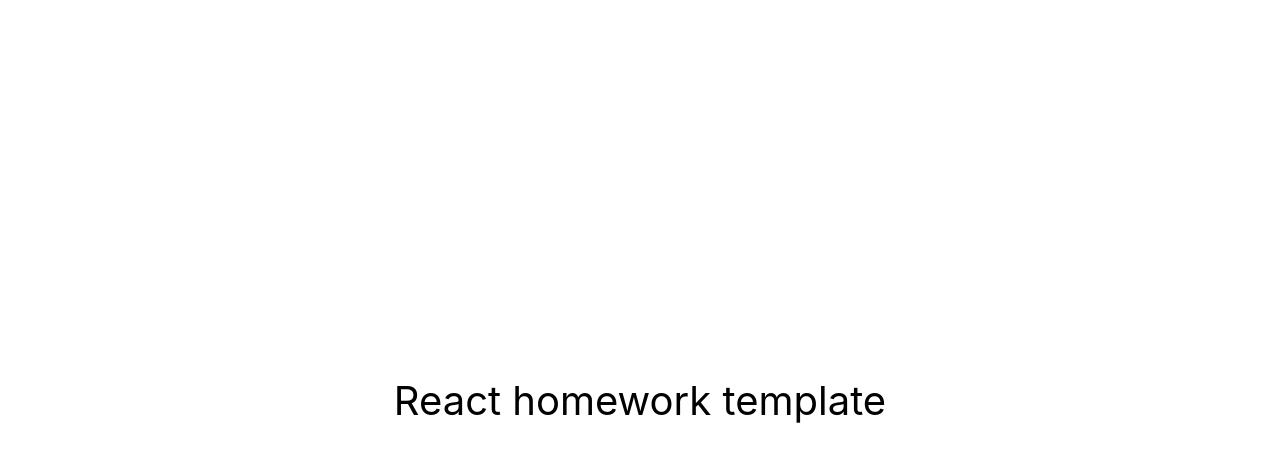
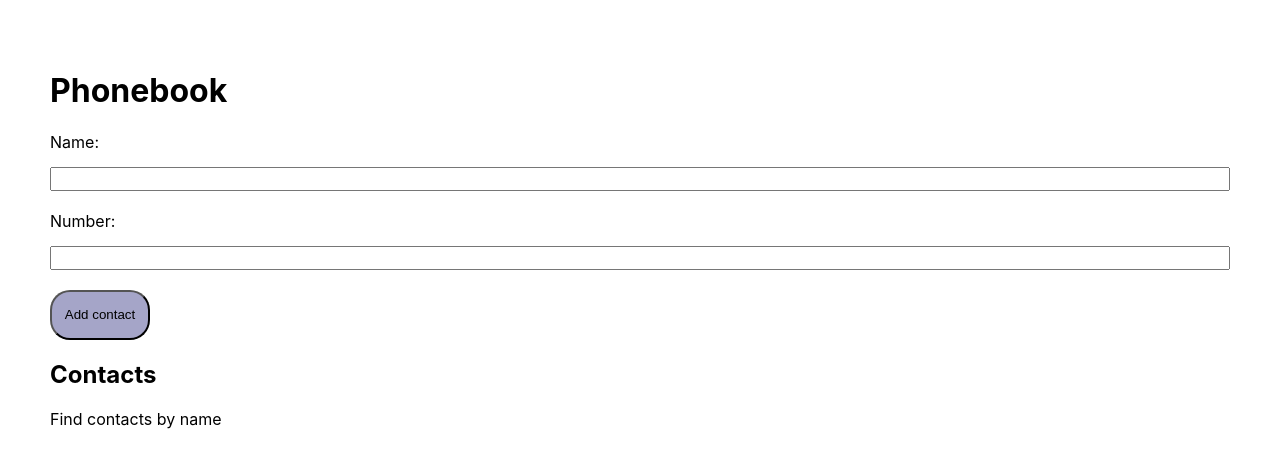
Before and after one commit to BoikoAlona/goit-react-hw-04-phonebook, a React (Create React App) app: page / in a window 1280 px wide. Shown: the top 468 px of the page. Built offline with nearby package versions, Linux system fonts and the light colour scheme.

Commit message:
initial commit

```diff
--- a/package.json
+++ b/package.json
@@ -2,7 +2,7 @@
   "name": "react-homework-template",
   "version": "0.1.0",
   "private": true,
-  "homepage": "https://goitacademy.github.io/react-homework-template/",
+  "homepage": "https://BoikoAlona.github.io/goit-react-hw-04-phonebook/",
   "dependencies": {
     "@testing-library/jest-dom": "^5.16.3",
     "@testing-library/react": "^12.1.4",
--- a/src/components/App.jsx
+++ b/src/components/App.jsx
@@ -1,16 +1,82 @@
-export const App = () => {
-  return (
-    <div
-      style={{
-        height: '100vh',
-        display: 'flex',
-        justifyContent: 'center',
-        alignItems: 'center',
-        fontSize: 40,
-        color: '#010101'
-      }}
-    >
-      React homework template
-    </div>
-  );
-};
+import { Component } from 'react';
+import { ContactForm } from './ContactForm/ContactForm';
+import { Filter } from './Filter/Filter';
+import { ContactList } from './ContactList/ContactList';
+import { nanoid } from 'nanoid';
+
+export class App extends Component {
+  state = {
+    contacts: [
+      { id: nanoid(), name: 'Rosie Simpson', number: '459-12-56' },
+      { id: nanoid(), name: 'Hermione Kline', number: '443-89-12' },
+      { id: nanoid(), name: 'Eden Clements', number: '645-17-79' },
+      { id: nanoid(), name: 'Annie Copeland', number: '227-91-26' },
+    ],
+    filter: '',
+  };
+
+  addFriend = formData => {
+    const hasDuplicates = this.state.contacts.some(
+      profile => profile.name.toLowerCase() === formData.name.toLowerCase()
+    );
+    if (hasDuplicates) {
+      alert(`${formData.name} is already in contacts`);
+      return;
+    }
+
+    const newFriend = { ...formData, id: nanoid().toString() };
+
+    console.log(newFriend);
+
+    this.setState(prevState => {
+      return {
+        contacts: [...prevState.contacts, newFriend],
+      };
+    });
+  };
+
+  handleChangeFilter = event => {
+    const value = event.target.value;
+    this.setState({ filter: value });
+  };
+
+  handleDeleteProfile = id => {
+    this.setState({
+      contacts: this.state.contacts.filter(contact => contact.id !== id),
+    });
+  };
+
+  componentDidMount() {
+    const StringifiedContacts = localStorage.getItem('contacts');
+    const contacts = JSON.parse(StringifiedContacts) ?? [];
+    this.setState({ contacts });
+  }
+
+  componentDidUpdate(prevProps, prevState) {
+    if (prevState.contacts !== this.state.contacts) {
+      const StringifiedContacts = JSON.stringify(this.state.contacts);
+      localStorage.setItem('contacts', StringifiedContacts)
+    }
+  }
+
+  render() {
+    const FilteredProfiles = this.state.contacts.filter(profile =>
+      profile.name
+        .toLowerCase()
+        .includes(this.state.filter.trim().toLowerCase())
+    );
+
+    return (
+      <div>
+        <h1>Phonebook</h1>
+        <ContactForm addFriend={this.addFriend} />
+        <h2>Contacts</h2>
+        <Filter value={this.state.filter} onChange={this.handleChangeFilter} />
+        <ContactList
+          contacts={FilteredProfiles}
+          handleDeleteProfile={this.handleDeleteProfile}
+        />
+      </div>
+    );
+  }
+}
--- /dev/null
+++ b/src/components/ContactForm/ContactForm.jsx
@@ -0,0 +1,65 @@
+import { Component } from 'react';
+import css from './ContactForm.module.css';
+
+class ContactForm extends Component {
+  state = {
+    name: '',
+    number: '',
+  };
+
+  handleChange = ({ target }) => {
+    this.setState({
+      [target.name]: target.value,
+      [target.number]: target.value,
+    });
+  };
+
+  handleSubmit = event => {
+    event.preventDefault();
+
+    const name = event.currentTarget.elements.name.value;
+    const number = event.currentTarget.elements.number.value;
+
+    const formData = {
+      name,
+      number,
+    };
+
+    this.props.addFriend(formData);
+    event.currentTarget.reset();
+  };
+
+  render() {
+    return (
+      <form onSubmit={this.handleSubmit}>
+        <label className={css.formLabel}>
+          Name:
+          <input
+            className={css.formInput}
+            id="inputName"
+            name="name"
+            type="text"
+            value={this.state.name}
+            onChange={this.handleChange}
+            required
+          />
+        </label>
+        <label className={css.formLabel}>
+          Number:
+          <input
+            className={css.formInput}
+            id="inputNumber"
+            name="number"
+            type="tel"
+            value={this.state.number}
+            onChange={this.handleChange}
+            required
+          />
+        </label>
+        <button className={css.button} type="submit">Add contact</button>
+      </form>
+    );
+  }
+}
+
+export { ContactForm };
--- /dev/null
+++ b/src/components/ContactForm/ContactForm.module.css
@@ -0,0 +1,38 @@
+.form {
+    padding: 25px;
+    border: 1px solid black;
+    max-width: 520px;
+    margin: 30px auto;
+}
+
+.formLabel {
+    display: flex;
+    flex-direction: column;
+    gap: 15px;
+    margin-bottom: 20px;
+}
+
+.formLabelText {
+    font-weight: 600;
+    font-size: 16px;
+}
+
+.formInput {
+    font-size: 16px;
+}
+
+.button {
+    background-color: rgb(165, 165, 200);
+    cursor: pointer;
+    width: 100px;
+    height: 50px;
+    border-radius: 20px;
+}
+
+.button:hover {
+    background-color: rgb(100, 100, 196);
+}
+
+.button:focus {
+    background-color: rgb(100, 100, 196);
+}
--- /dev/null
+++ b/src/components/ContactList/ContactList.jsx
@@ -0,0 +1,22 @@
+import css from './ContactList.module.css';
+import { Profile } from 'components/Profile/Profile';
+
+const ContactList = ({ contacts, handleDeleteProfile }) => {
+  return (
+    <ul className={css.list}>
+      {contacts.map(({ id, name, number }) => {
+        return (
+          <Profile
+            key={id}
+            id={id}
+            name={name}
+            number={number}
+            handleDeleteProfile={handleDeleteProfile}
+          />
+        );
+      })}
+    </ul>
+  );
+};
+
+export { ContactList };
--- /dev/null
+++ b/src/components/ContactList/ContactList.module.css
@@ -0,0 +1,3 @@
+.list {
+    margin-bottom: 10px;
+}
--- /dev/null
+++ b/src/components/Filter/Filter.jsx
@@ -0,0 +1,18 @@
+import css from './Filter.module.css';
+
+const Filter = ({ value, onChange }) => {
+  return (
+    <div>
+      <p>Find contacts by name</p>
+      <input
+        className={css.filterInput}
+        type="text"
+        name="filter"
+        value={value}
+        onChange={onChange}
+      />
+    </div>
+  );
+};
+
+export { Filter };
--- /dev/null
+++ b/src/components/Filter/Filter.module.css
@@ -0,0 +1,6 @@
+.filterInput {
+    padding: 25px;
+    border: 1px solid black;
+    max-width: 520px;
+    margin: 30px auto;
+}
--- /dev/null
+++ b/src/components/Profile/Profile.jsx
@@ -0,0 +1,14 @@
+import css from './Profile.module.css';
+
+const Profile = ({ name, number, id, handleDeleteProfile }) => {
+  return (
+    <li className={css.profileItem}>
+      {name}: {number}
+      <button className={css.buttonProfile} onClick={() => handleDeleteProfile(id)}>
+        Delete
+      </button>
+    </li>
+  );
+};
+
+export { Profile };
--- /dev/null
+++ b/src/components/Profile/Profile.module.css
@@ -0,0 +1,16 @@
+.profileItem {
+    font-weight: 500;
+    font-size: 18px;
+    margin-bottom: 20px;
+}
+
+.buttonProfile {
+    cursor: pointer;
+    width: 70px;
+    margin-left: 10px;
+    border-radius: 10px;
+}
+
+.buttonProfile:hover {
+    border: 2px solid rgb(251, 74, 74);
+}
--- a/src/index.css
+++ b/src/index.css
@@ -7,6 +7,7 @@ body {
     sans-serif;
   -webkit-font-smoothing: antialiased;
   -moz-osx-font-smoothing: grayscale;
+  padding: 50px;
 }
 
 code {
```
